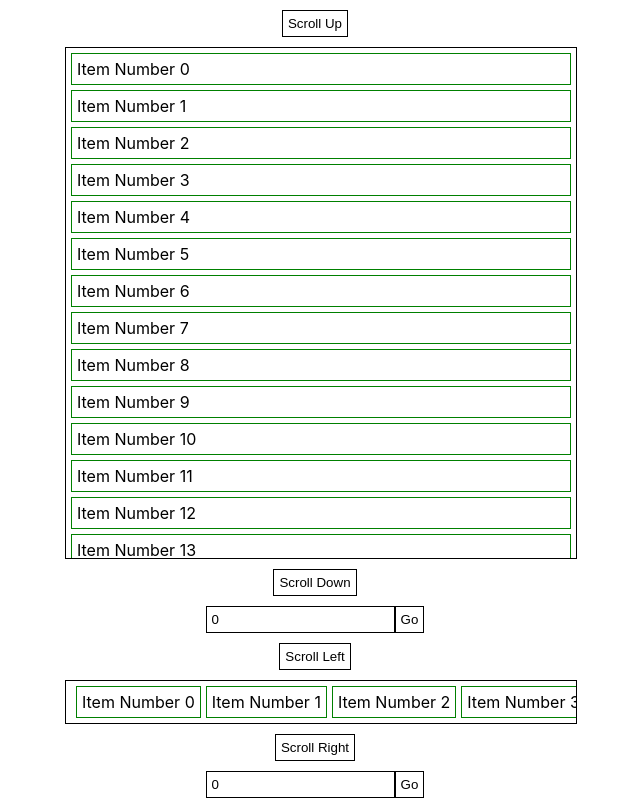
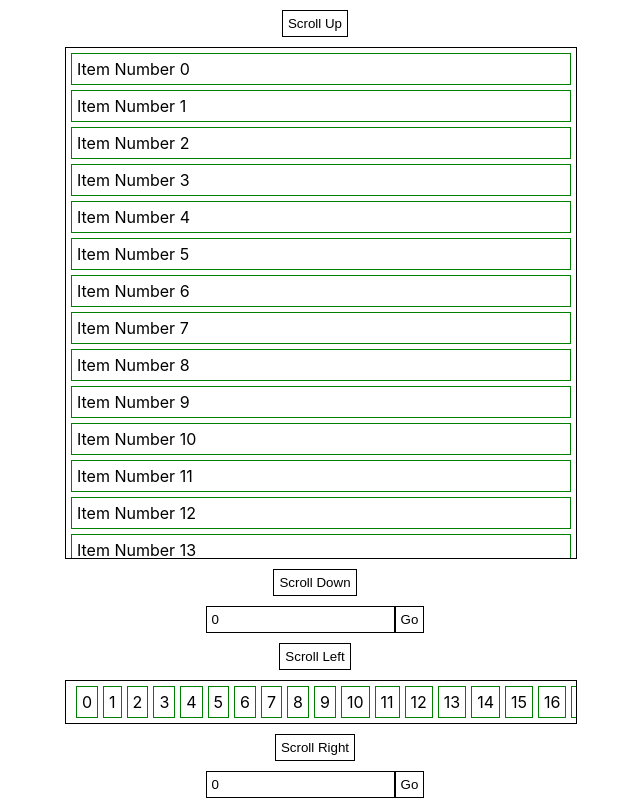
Before and after one commit to meerwaqar/custom-scrollable, a React (Create React App) app: page / in a window 1280 px wide. Shown: the whole page, without its empty margins (63-703 px from the left). Built offline with nearby package versions, Linux system fonts and the light colour scheme.

Commit message:
code refector

```diff
--- a/src/App.tsx
+++ b/src/App.tsx
@@ -9,6 +9,9 @@ const getData = (n: number) => {
 };
 const listItemComponent = (val: Array<any>, index: number) => {
   return <div className="custom-list-item">Item Number {val}</div>;
+};
+const horizontalListItemComponent = (val: Array<any>, index: number) => {
+  return <div className="custom-list-item">{val}</div>;
 };
 
 function App() {
@@ -24,7 +27,7 @@ function App() {
         data={getData(100)}
         orientation="horizontal"
         isDragable
-        component={listItemComponent}
+        component={horizontalListItemComponent}
       />
     </div>
   );
--- a/src/List/List.tsx
+++ b/src/List/List.tsx
@@ -1,7 +1,17 @@
 import React, { useEffect, useState, useRef } from "react";
-import { ListProps } from "./list.props";
+import { getDragAfterElement } from "./helper";
 import "./list.style.scss";
-import { getDragAfterElement } from "./helper";
+
+interface ListProps<T> {
+  data?: Array<T>;
+  showButtons?: boolean;
+  showGotoElement?: boolean;
+  orientation?: "vertical" | "horizontal";
+  component?: (value: T, index: number) => JSX.Element;
+  width?: number;
+  height?: number;
+  isDragable?: boolean;
+}
 
 const List = (props: ListProps<any>) => {
   const {
@@ -75,7 +85,7 @@ const List = (props: ListProps<any>) => {
       const options = isVertical
         ? { top: toScroll + 5 }
         : { left: toScroll + 5 };
-      list?.current?.scrollBy({...options, behavior:"smooth"}); // 5px Margin
+      list?.current?.scrollBy({ ...options, behavior: "smooth" }); // 5px Margin
     }
   };
 
```
Also changed, not shown: src/List/list.props.ts (deleted, +0 -10 lines).
